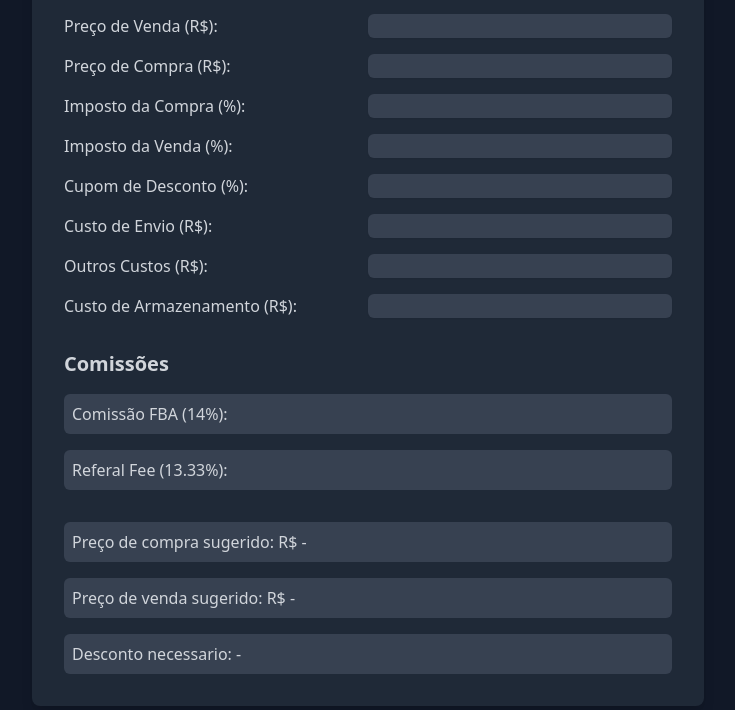
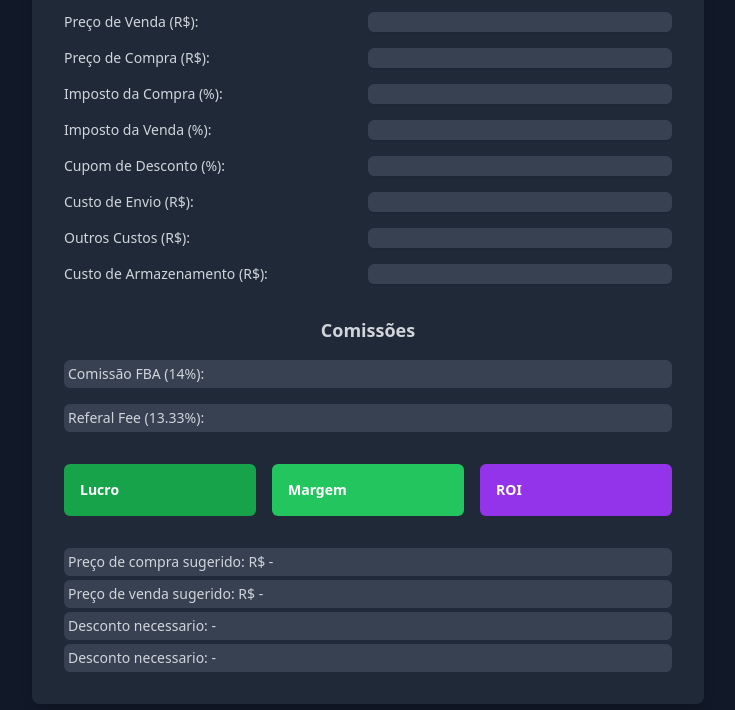
Before and after one commit to mauriciomolinapicco/amazon-fba-calculator, a plain HTML site: page index.html in a window 1280 px wide. Shown: the part 90-800 px from the top of the page, without its empty margins (272-1007 px from the left). Drawn offline with nearby package versions, Linux system fonts and the light colour scheme.

Commit message:
first finished version v1

```diff
--- a/index.html
+++ b/index.html
@@ -6,10 +6,10 @@
     <title>Calculadora Amazon FBA</title>
     <script src="https://cdn.tailwindcss.com"></script>
 </head>
-<body class="bg-gray-900 text-white min-h-screen flex items-center justify-center">
+<body class="bg-gray-900 text-white min-h-screen flex items-center justify-center text-sm">
 
     <div class="bg-gray-800 shadow-lg rounded-lg p-8 max-w-2xl w-full">
-        <h1 class="text-3xl font-bold text-center text-white mb-8">Black's calculator</h1>
+        <h1 class="text-2xl font-bold text-center text-white mb-8">Black's calculator</h1>
         <form id="calculatorForm" class="space-y-6">
             <!-- Inputs en una línea -->
             <div class="space-y-4">
@@ -50,24 +50,25 @@
 
         <!-- Comissões FBA e Referal Fee -->
         <div id="comissoes" class="mt-8 space-y-4">
-            <h3 class="text-xl font-semibold text-gray-300">Comissões</h3>
-            <div id="comissaoFBA" class="p-2 bg-gray-700 text-gray-300 rounded-md">Comissão FBA (14%):</div>
-            <div id="referalFee" class="p-2 bg-gray-700 text-gray-300 rounded-md">Referal Fee (13.33%):</div>
+            <h3 class="text-lg font-semibold text-center text-gray-300">Comissões</h3>
+            <div id="comissaoFBA" class="p-1 bg-gray-700 text-gray-300 rounded-md">Comissão FBA (14%):</div>
+            <div id="referalFee" class="p-1 bg-gray-700 text-gray-300 rounded-md">Referal Fee (13.33%):</div>
         </div>
 
         <!-- Resultados -->
-        <div id="resultados" class="mt-8 hidden">
+        <div id="resultados" class="mt-8">
             <div class="flex space-x-4">
-                <div id="lucroBox" class="p-4 rounded-md w-1/3"></div>
-                <div id="margemBox" class="p-4 rounded-md w-1/3"></div>
-                <div id="roiBox" class="p-4 rounded-md w-1/3"></div>
+                <div id="lucroBox" class="p-4 rounded-md w-1/3 bg-green-600 font-bold">Lucro</div>
+                <div id="margemBox" class="p-4 rounded-md w-1/3 bg-green-500 font-bold">Margem</div>
+                <div id="roiBox" class="p-4 rounded-md w-1/3 bg-purple-600 font-bold">ROI</div>
             </div>
         </div>
 
-        <div class="mt-8 space-y-4">
-            <div id="precoCompraSugerido" class="p-2 bg-gray-700 text-gray-300 rounded-md">Preço de compra sugerido: R$ -</div>
-            <div id="precoVendaSugerido" class="p-2 bg-gray-700 text-gray-300 rounded-md">Preço de venda sugerido: R$ -</div>
-            <div id="descontoNecessario" class="p-2 bg-gray-700 text-gray-300 rounded-md">Desconto necessario: -</div>
+        <div class="mt-8 space-y-1">
+            <div id="precoCompraSugerido" class="p-1 bg-gray-700 text-gray-300 rounded-md">Preço de compra sugerido: R$ -</div>
+            <div id="precoVendaSugerido" class="p-1 bg-gray-700 text-gray-300 rounded-md">Preço de venda sugerido: R$ -</div>
+            <div id="descontoNecessario" class="p-1 bg-gray-700 text-gray-300 rounded-md">Desconto necessario: -</div>
+            <div id="precoBreakEven" class="p-1 bg-gray-700 text-gray-300 rounded-md">Desconto necessario: -</div>
         </div>
 
     </div>
@@ -131,32 +132,32 @@
             precoCompraSugeridoBox.innerHTML = 'Preço de compra sugerido: R$ ' + precoCompraSugerido.toFixed(2);
 
             // preco de venda sugerido
-            const custosTotaisVenda = precoCompra +
-                     (precoCompra * impostoCompra / 100) +
-                     custoEnvio +
-                     outrosCustos +
-                     custoArmazenamento +
-                     taxaFBA +
-                     referalFee
-
-            const precoVendaSugerido = 0;
+            const custosTotaisSemVenda = precoCompra +
+                (precoCompra * impostoCompra / 100) +
+                custoEnvio +
+                outrosCustos +
+                custoArmazenamento;
+            // Considerar os custos variáveis relacionados ao preço de venda
+            const precoVendaSugerido = custosTotaisSemVenda / (1 - margemDesejada - 0.14 - 0.1333 - (impostoVenda / 100));
             const precoVendaSugeridoBox = document.querySelector('#precoVendaSugerido');
             precoVendaSugeridoBox.innerHTML = 'Preço de venda sugerido: R$ ' + precoVendaSugerido.toFixed(2);
+
+            // Break Even
+            const precoBreakEven = custosTotaisSemVenda / (1 - 0.14 - 0.1333 - (impostoVenda / 100));
+            const precoBreakEvenBox = document.querySelector('#precoBreakEven');
+            precoBreakEvenBox.innerHTML = 'Break Even: R$ ' + precoBreakEven.toFixed(2);
 
 
             //desconto necessario
             const descontoNecessario = (precoCompra - precoCompraSugerido) * 100 / precoCompra
             const descontoNecessarioBox = document.querySelector('#descontoNecessario');
             if (descontoNecessario > 0 && precoVenda) {
-                descontoNecessarioBox.innerHTML = 'Desconto necessario: % ' + descontoNecessario.toFixed(2);
+                descontoNecessarioBox.innerHTML = 'Desconto necessario: %' + descontoNecessario.toFixed(2);
             } else {
                 descontoNecessarioBox.innerHTML = 'Desconto necessario: % '
             }
 
-
-
             // Mostrar resultados
-            resultadosDiv.classList.remove('hidden');
             if (lucro >= 0) {
                 lucroBox.className = "p-4 rounded-md bg-green-600 text-green-100";
                 lucroBox.innerHTML = `<p><strong>Lucro:</strong> R$ ${lucro.toFixed(2)}</p>`;
```
